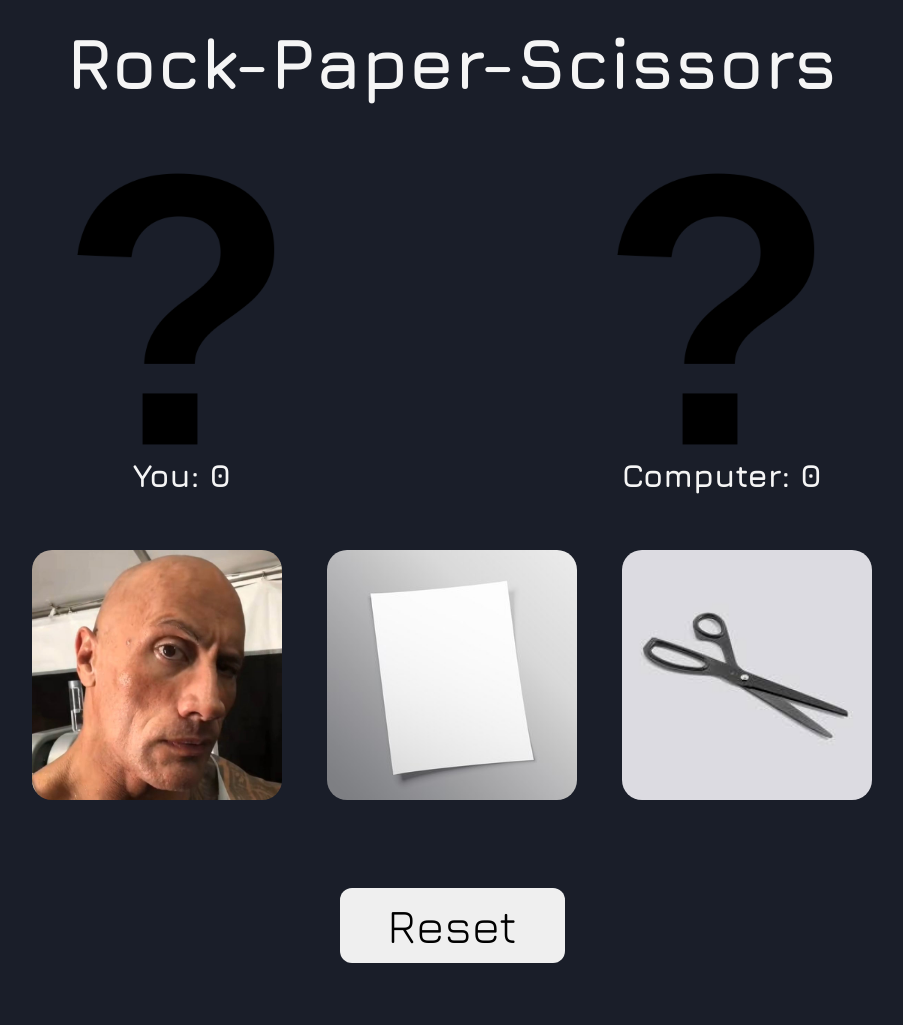
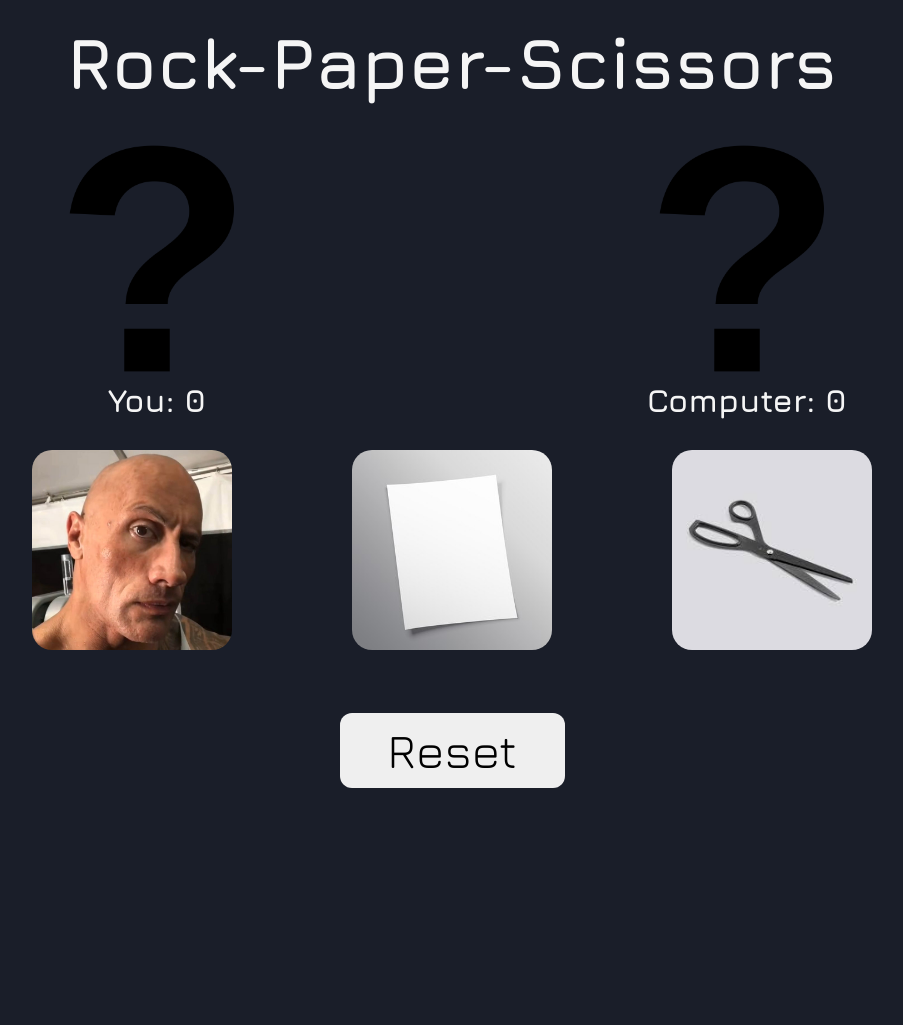
Before and after one commit to JvanRA/rock-paper-scissors, a plain HTML site: page index.html in a window 1280 px wide. Shown: the whole page, without its empty margins (188-1091 px from the left). After the commit the page ends 825 px from the top, so only its background shows below. Drawn offline with nearby package versions, Linux system fonts and the light colour scheme.

Commit message:
reduced div heights and img size

```diff
--- a/style.css
+++ b/style.css
@@ -39,7 +39,7 @@ img {
 }
 
 .versus {
-    height: 400px;
+    height: 300px;
 }
 
 .card {
@@ -50,17 +50,17 @@ img {
 }
 
 .versus img {
-    height: 300px;
-    width: 300px;
+    height: 250px;
+    width: 250px;
 }
 
 .threeChoices {
-    height: 300px;
+    height: 250px;
 }
 
 .threeChoices img {
-    height: 250px;
-    width: 250px;
+    height: 200px;
+    width: 200px;
     cursor: pointer;
     transition: 0.15s;
 }
@@ -70,7 +70,7 @@ img {
 }
 
 .reset {
-    height: 200px;
+    height: 150px;
 }
 
 .reset .container {
```
